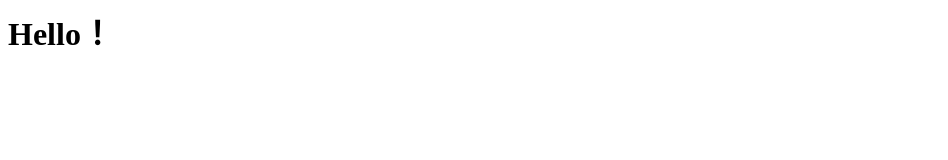
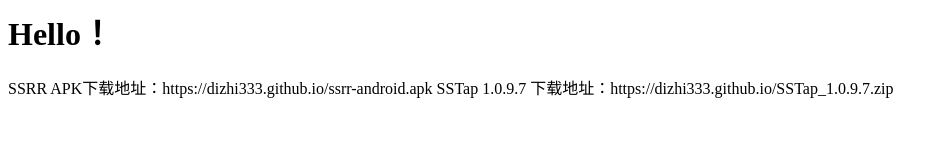
Before and after one commit to dizhi333/dizhi333.github.io, a plain HTML site: page index.html in a window 1280 px wide. Shown: the whole page, without its empty margins (0-948 px from the left). Drawn offline with Linux system fonts and the light colour scheme.

Commit message:
Update index.html

```diff
--- a/index.html
+++ b/index.html
@@ -1,5 +1,8 @@
 <html>
 <body>
 <h1>Hello！</h1>
+ SSRR APK下载地址：https://dizhi333.github.io/ssrr-android.apk
+
+ SSTap 1.0.9.7 下载地址：https://dizhi333.github.io/SSTap_1.0.9.7.zip
 </body>
 </html>
```
